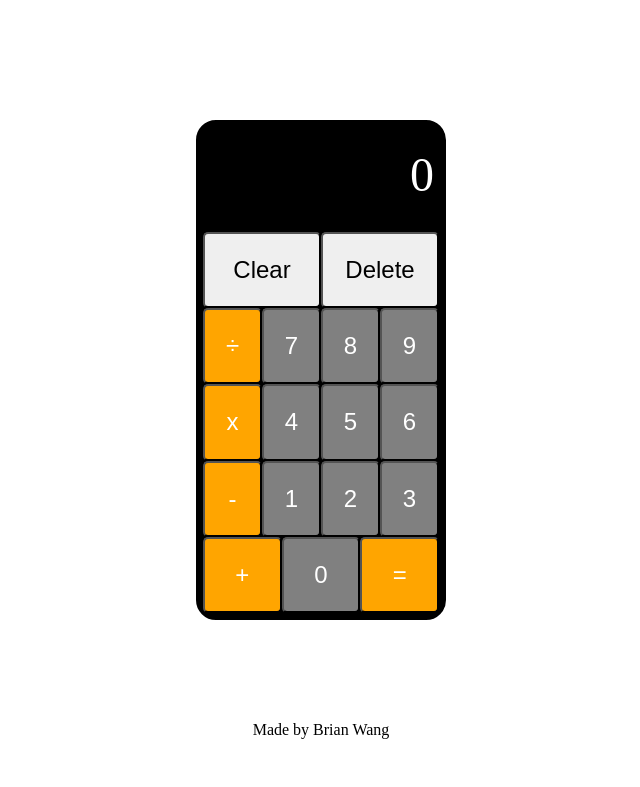
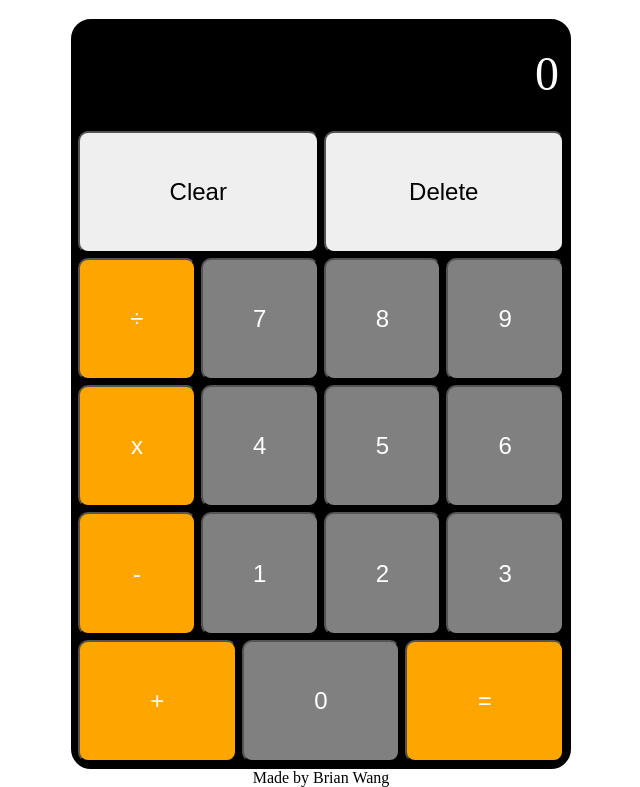
Before and after one commit to bwangsta/calculator, a plain HTML site: page index.html in a window 1280 px wide. Shown: the part 69-856 px from the top of the page, without its empty margins (319-959 px from the left). Before the commit the page ends 816 px from the top, so only its background shows below. Drawn offline with Linux system fonts and the light colour scheme.

Commit message:
Add styling to buttons

```diff
--- a/styles.css
+++ b/styles.css
@@ -23,7 +23,7 @@ main {
 
 button {
   width: 100%;
-  border-radius: 5px;
+  border-radius: 10px;
   font-size: 1.5em;
 }
 
@@ -34,8 +34,8 @@ p {
 .calculator {
   display: flex;
   flex-direction: column;
-  width: 250px;
-  height: 500px;
+  width: 500px;
+  height: 750px;
   border: 2px solid black;
   border-radius: 20px;
   background-color: black;
@@ -53,11 +53,13 @@ p {
   flex-direction: column;
   flex-grow: 1;
   padding: 5px;
+  gap: 5px;
 }
 
 .row {
   display: flex;
   flex-grow: 1;
+  gap: 5px;
 }
 
 .operator,
```
